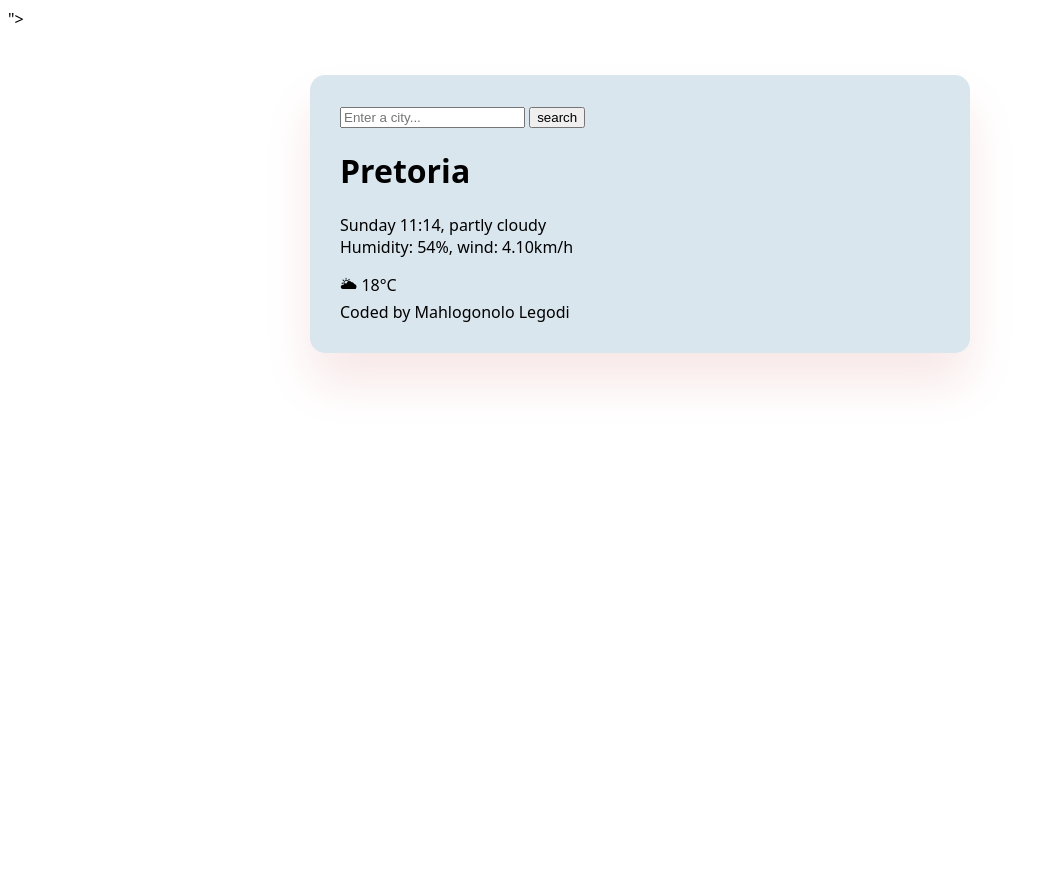
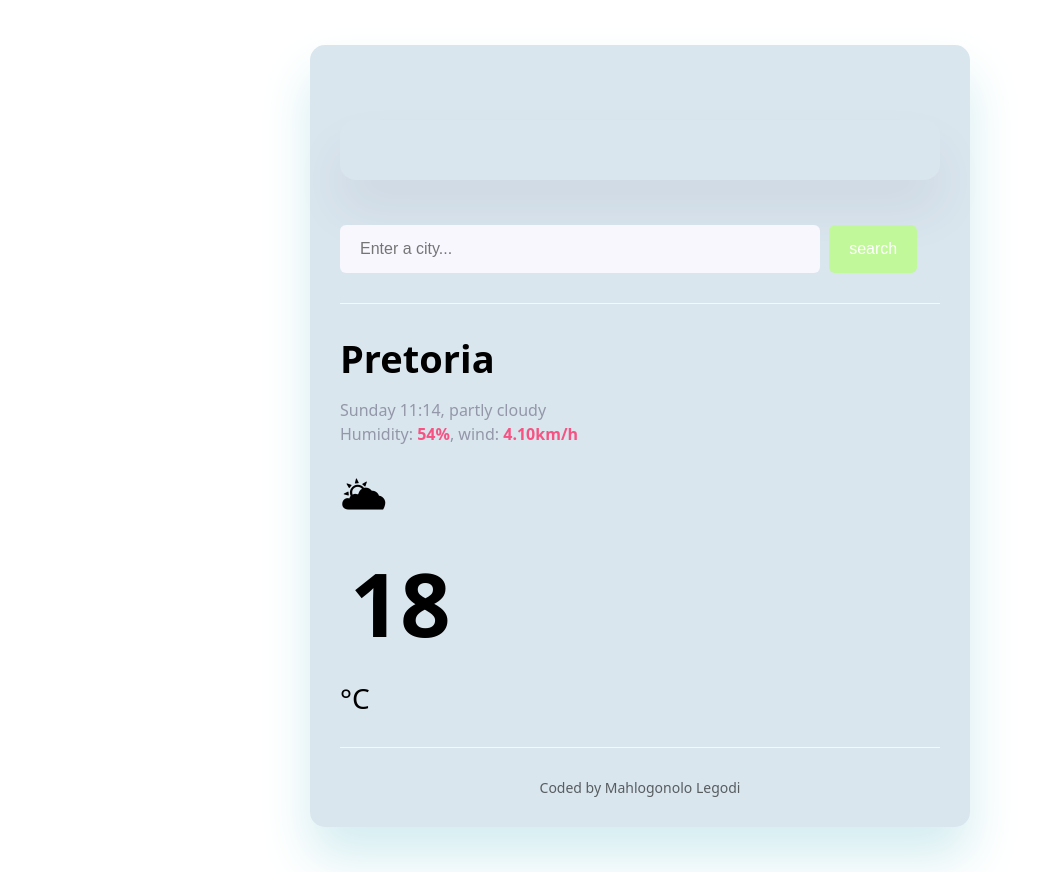
Before and after one commit to Hlogi-02/vanilla-weather-app, a plain HTML site: page index.html in a window 1280 px wide. Shown: the whole page, without its empty margins (0-1038 px from the left). Before the commit the page ends 800 px from the top, so only its background shows below. Drawn offline with Linux system fonts and the light colour scheme.

Commit message:
added styling to the app

```diff
--- a/index.html
+++ b/index.html
@@ -10,26 +10,34 @@
       href="https://fonts.googleapis.com/css2?family=Roboto:ital,wght@0,100..900;1,100..900&display=swap"
       rel="stylesheet"
     />
-    ">
+
     <link rel="stylesheet" href="src/style.css" />
     <title>Weather App</title>
   </head>
   <body>
     <div class="weather-app-box">
+      <div class="weather-app"></div>
       <header>
-        <input type="search" placeholder="Enter a city..." required />
-        <input type="submit" value="search" />
+        <form class="search-form">
+          <input type="search" placeholder="Enter a city..." required class="search-form-input" />
+          <input type="submit" value="search" class="search-form-button" />
+        </form>
       </header>
       <main>
+        <div class="weather-app-data"></div>
         <div>
-          <h1>Pretoria</h1>
-          <p>
+          <h1 class="weather-app-city">Pretoria</h1>
+          <p class="weather-app-details">
             Sunday 11:14, partly cloudy
             <br />
-            Humidity: 54%, wind: 4.10km/h
+            Humidity: <strong>54%</strong>, wind: <strong>4.10km/h</strong>
           </p>
         </div>
-        <div>🌥 18°C</div>
+        <div class="weather-app-temperature-container">
+          <div class="weather-app-icon">🌥</div>
+          <div class="weather-app-temperature">18</div>
+          <div class="weather-app-unit">°C</div>
+
       </main>
       <footer>Coded by Mahlogonolo Legodi</footer>
     </div>
--- a/src/style.css
+++ b/src/style.css
@@ -2,6 +2,18 @@ body {
   background-color: white;
   font-family: system-ui, -apple-system, BlinkMacSystemFont, "Segoe UI", Roboto,
     Oxygen, Ubuntu, Cantarell, "Open Sans", "Helvetica Neue", sans-serif;
+}
+header {
+  border-bottom: 1px solid #f9f7fe;
+  padding: 0 0 30px 0;
+}
+.weather-app {
+  background-color: #dae6ee;
+  max-width: 600px;
+  margin: 45px auto;
+  box-shadow: 0 30px 50px rgba(65, 50, 100, 0.08);
+  border-radius: 16px;
+  padding: 30px;
 }
 .weather-app-box {
   background: #dae6ee;
@@ -9,5 +21,63 @@ body {
   margin: 45px auto;
   padding: 30px;
   border-radius: 15px;
-  box-shadow: 0 30px 50px rgb(248, 231, 231);
+  box-shadow: 0 30px 50px rgb(212, 237, 241);
 }
+.search-form-input {
+  background-color: #f9f7fe;
+  border: none;
+  border-radius: 6px;
+  width: 80%;
+  font-size: 16px;
+  padding: 15px 20px;
+}
+.search-form-button {
+  background: #c0f89a;
+  padding: 15px 20px;
+  border: none;
+  font-size: 16px;
+  margin-left: 5px;
+  border-radius: 6px;
+  color: white;
+}
+main {
+  padding: 30px 0;
+}
+.weather-app-data {
+  display: flex;
+  justify-content: space-between;
+}
+.weather-app-city {
+  margin: 0;
+  font-size: 38px;
+  line-height: 48px;
+}
+.weather-app-details {
+  font-size: 16px;
+  color: rgba(39, 33, 66, 0.4);
+  line-height: 24px;
+  font-weight: 500;
+}
+.weather-app-details strong {
+  color: #f65282;
+}
+.weather-app-icon {
+  font-size: 44px;
+  margin-top: 22px;
+}
+.weather-app-temperature {
+  font-size: 88px;
+  margin-left: 10px;
+  font-weight: bold;
+}
+.weather-app-unit {
+  margin-top: 16px;
+  font-size: 28px;
+}
+footer {
+  border-top: 1px solid #f9f7fe;
+  padding: 30px 0 0 0;
+  text-align: center;
+  font-size: 14px;
+  color: rgba(0, 0, 0, 0.6);
+}
```
